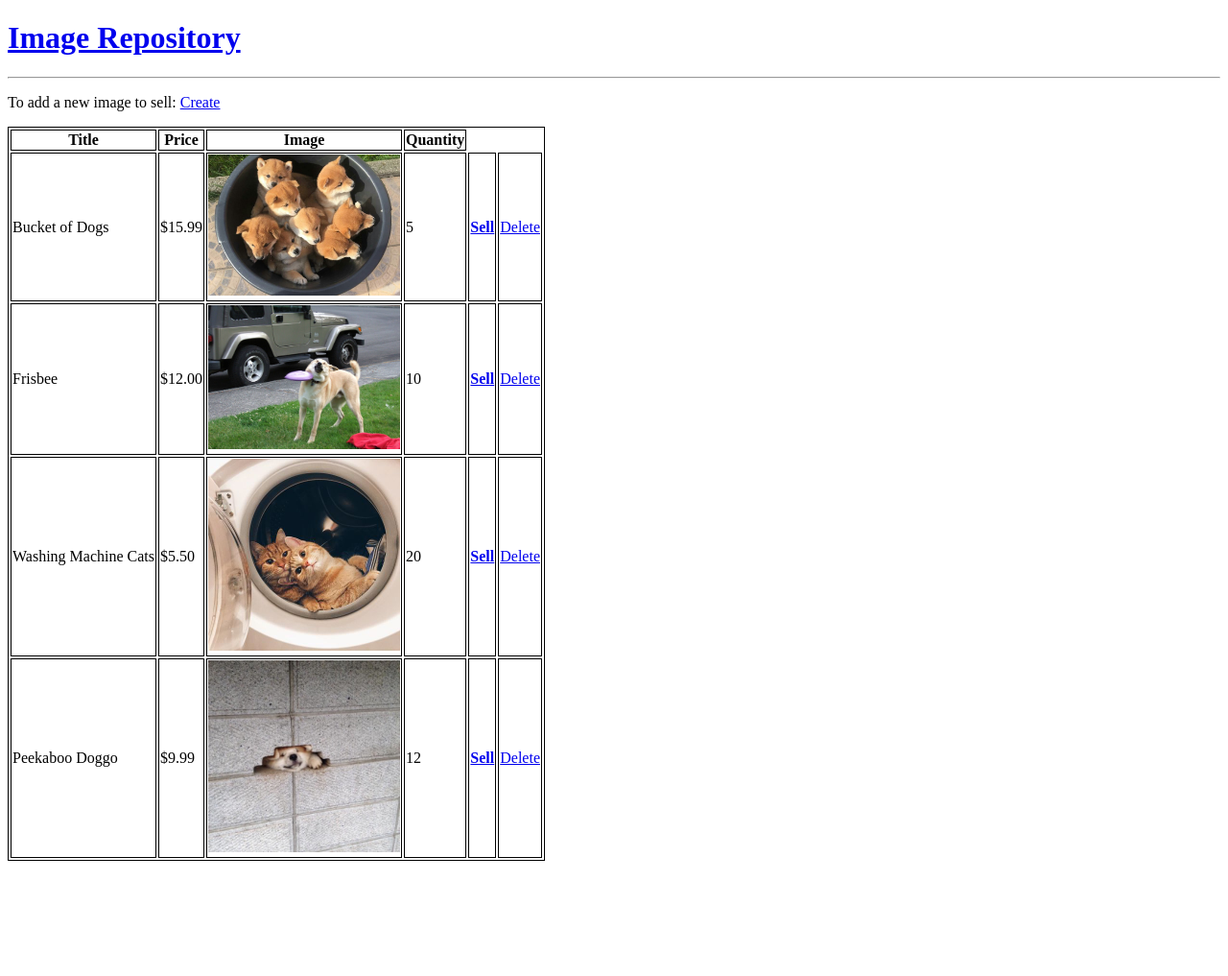
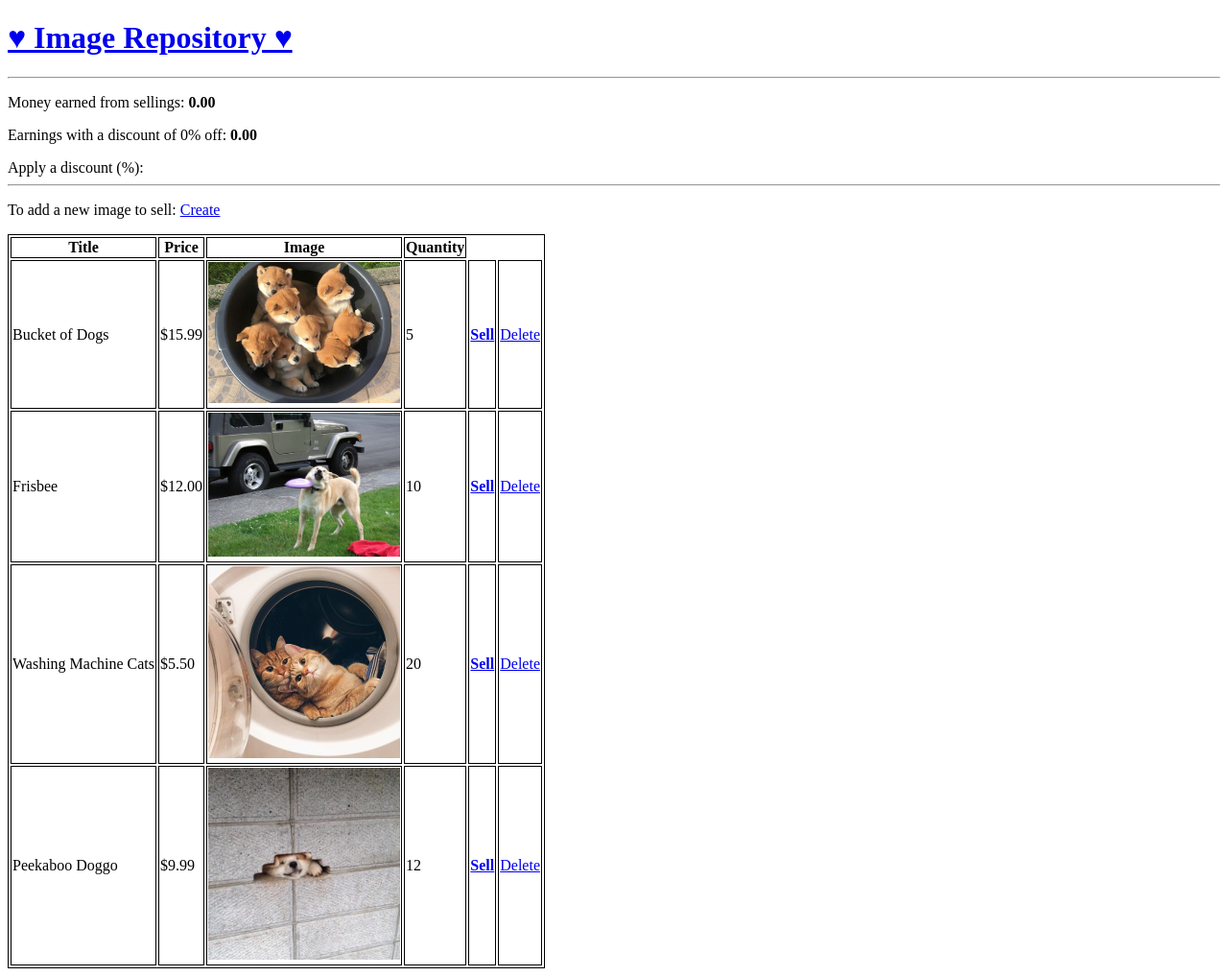
Before and after one commit to cathkyu/image-repo, a Django app: page / in a window 1280 px wide. Shown: the whole page at 96% size. Before the commit the page ends 897 px from the top, so only its background shows below. Run offline with Django 3.2, Linux system fonts and the light colour scheme; data comes from the database, SQL or seed files in the repository; both versions use the stored data as it was after the commit.

Commit message:
added feature to handle money when an image is sold

```diff
--- a/src/imagerepo/settings.py
+++ b/src/imagerepo/settings.py
@@ -38,6 +38,7 @@ INSTALLED_APPS = [
     'django.contrib.messages',
     'django.contrib.staticfiles',
 
+    # my own app
     'items',
 ]
 
--- a/src/items/admin.py
+++ b/src/items/admin.py
@@ -1,6 +1,7 @@
 from django.contrib import admin
 
-from .models import Images
+from .models import Images, Money
 
 # Register your models here.
 admin.site.register(Images)
+admin.site.register(Money)
--- a/src/items/models.py
+++ b/src/items/models.py
@@ -10,9 +10,7 @@ class Images(models.Model):
     @property
     def imageURL(self):
         try:
-
             url = './static' + self.image.url
-
         except:
             url = ''
         return url
@@ -24,3 +22,7 @@ class Images(models.Model):
     @property
     def get_sell_url(self):
         return f"/sell/{self.id}/"
+
+class Money(models.Model):
+    total = models.DecimalField(decimal_places=2, max_digits=100, default=0)
+    discount = models.IntegerField(default=0)
--- a/src/items/views.py
+++ b/src/items/views.py
@@ -1,14 +1,20 @@
 from django.shortcuts import render, redirect, get_object_or_404
 from django.urls import reverse
 
-from .models import Images
+from .models import Images, Money
 from .forms import ImageForm
 
 # Create your views here.
 def home_view(request):
     queryset = Images.objects.all()
+    money = Money.objects.get(id=1)
+
+    discount_total = float(money.total) * (1 - (float(money.discount) * 0.01))
+
     context = {
-        "object_list": queryset
+        "object_list": queryset,
+        "money": money,
+        "discount_total": discount_total
     }
     return render(request, "home.html", context)
 
@@ -40,11 +46,15 @@ def delete_view(request, id):
 
 def sell_view(request, id):
     obj = get_object_or_404(Images, id=id)
+    money = Money.objects.get(id=1)
 
     if obj.quantity > 0:
         message = "Sell successful!"
         obj.quantity -= 1
         obj.save()
+
+        money.total += obj.price
+        money.save()
     else:
         message = "Sell failed, insufficient quantity."
 
--- a/src/templates/base.html
+++ b/src/templates/base.html
@@ -4,7 +4,7 @@
         <title>Image Repo</title>
     </head>
 
-    <h1><a href="{% url 'home' %}">Image Repository</a></h1>
+    <h1><a href="{% url 'home' %}">&hearts; Image Repository &hearts;</a></h1>
     <hr>
 
     <body>
--- a/src/templates/home.html
+++ b/src/templates/home.html
@@ -9,6 +9,10 @@
     }
     </style>
 
+<p>Money earned from sellings: <strong>{{ money.total }}</strong> </p>
+<p>Earnings with a discount of {{ money.discount }}% off: <strong>{{ discount_total|floatformat:2 }}</strong> </p>
+Apply a discount (%):
+<hr>
 <p>To add a new image to sell: <a href="{% url 'create' %}">Create</a></p>
 
 <table>
@@ -17,7 +21,6 @@
         <th>Price</th>
         <th>Image</th>
         <th>Quantity</th>
-
     </tr>
     {% for instance in object_list %}
     <tr>
```
Also changed, not shown: src/db.sqlite3, src/items/migrations/0001_initial.py (added), src/items/migrations/0002_auto_20200904_0342.py (added), src/items/migrations/__init__.py (added), 1 other file.
